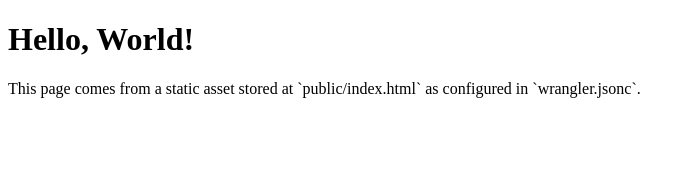
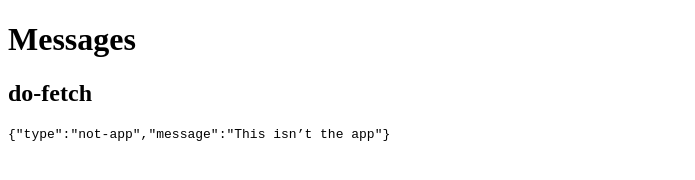
Before and after one commit to callumskeet-fm/worker-to-http-site, an Eleventy site: page src/index.html in a window 1280 px wide. Shown: the whole page, without its empty margins (0-695 px from the left). Built offline with nearby package versions, Linux system fonts and the light colour scheme; Eleventy itself is replaced by a stand-in of ours; files that its build step writes are made by us from their sources.

Commit message:
Add logging output

```diff
--- a/src/index.html
+++ b/src/index.html
@@ -7,10 +7,7 @@
         <script type="module" src="/js/main.js"></script>
     </head>
     <body>
-        <h1 id="heading">Hello, World!</h1>
-        <p>
-            This page comes from a static asset stored at `public/index.html` as
-            configured in `wrangler.jsonc`.
-        </p>
+        <h1 id="heading">Messages</h1>
+        <div id="message-log"></div>
     </body>
 </html>
--- a/src/js/main.js
+++ b/src/js/main.js
@@ -1,10 +1,26 @@
 const isApp = navigator.userAgent.includes('worker-to-http');
+
+const domMessageLog = document.getElementById('message-log');
+const logDOM = (name, args) => {
+    const domSection = document.createElement('section');
+    const domHeading = document.createElement('h2');
+    const domPre = document.createElement('pre');
+    const domCode = document.createElement('code');
+
+    domHeading.textContent = name;
+    domCode.textContent = JSON.stringify(args);
+
+    domPre.append(domCode);
+    domSection.append(domHeading, domPre);
+    domMessageLog.append(domSection);
+};
 
 const worker = new Worker('/js/worker.js', { name: 'http-requester' });
 
 worker.onmessage = (event) => {
     const [name, args] = event.data;
     console.log(name, args);
+    logDOM(name, args);
 };
 
 worker.postMessage(['do-fetch', { isApp }]);
```
